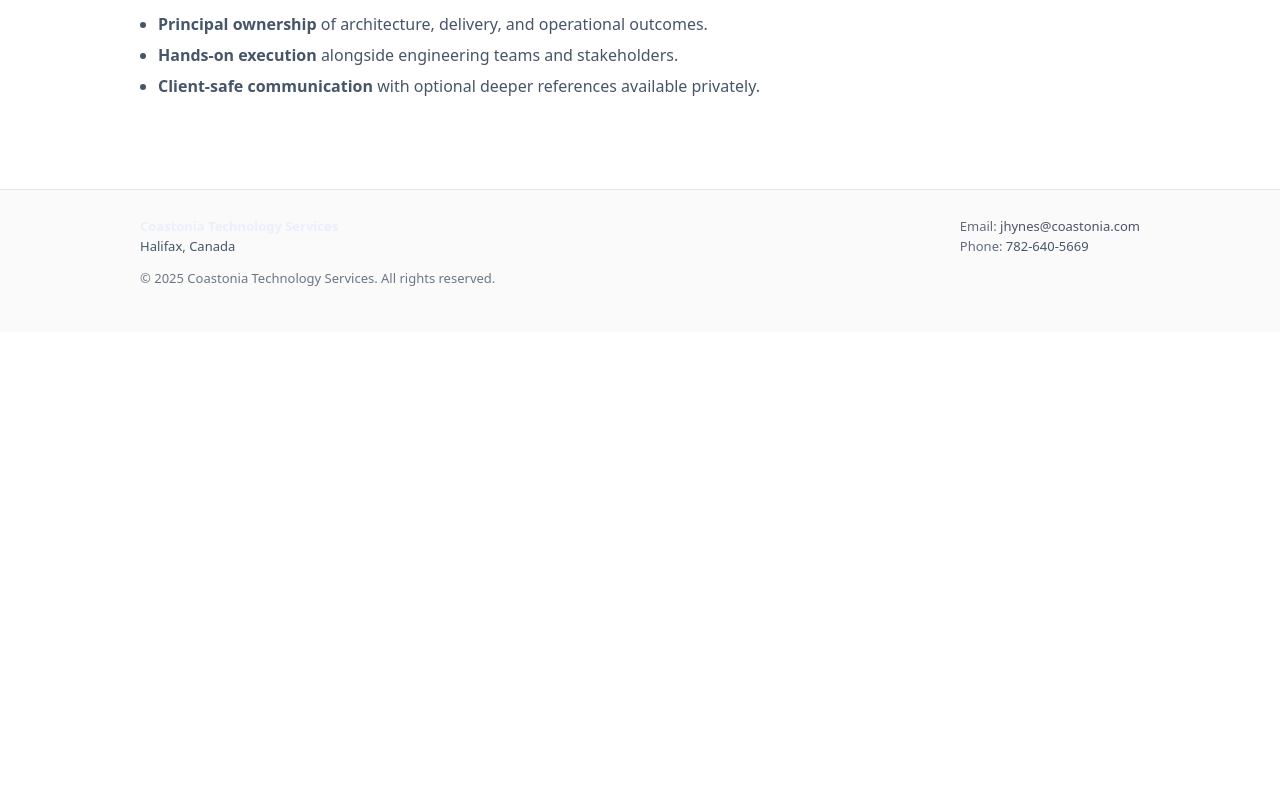
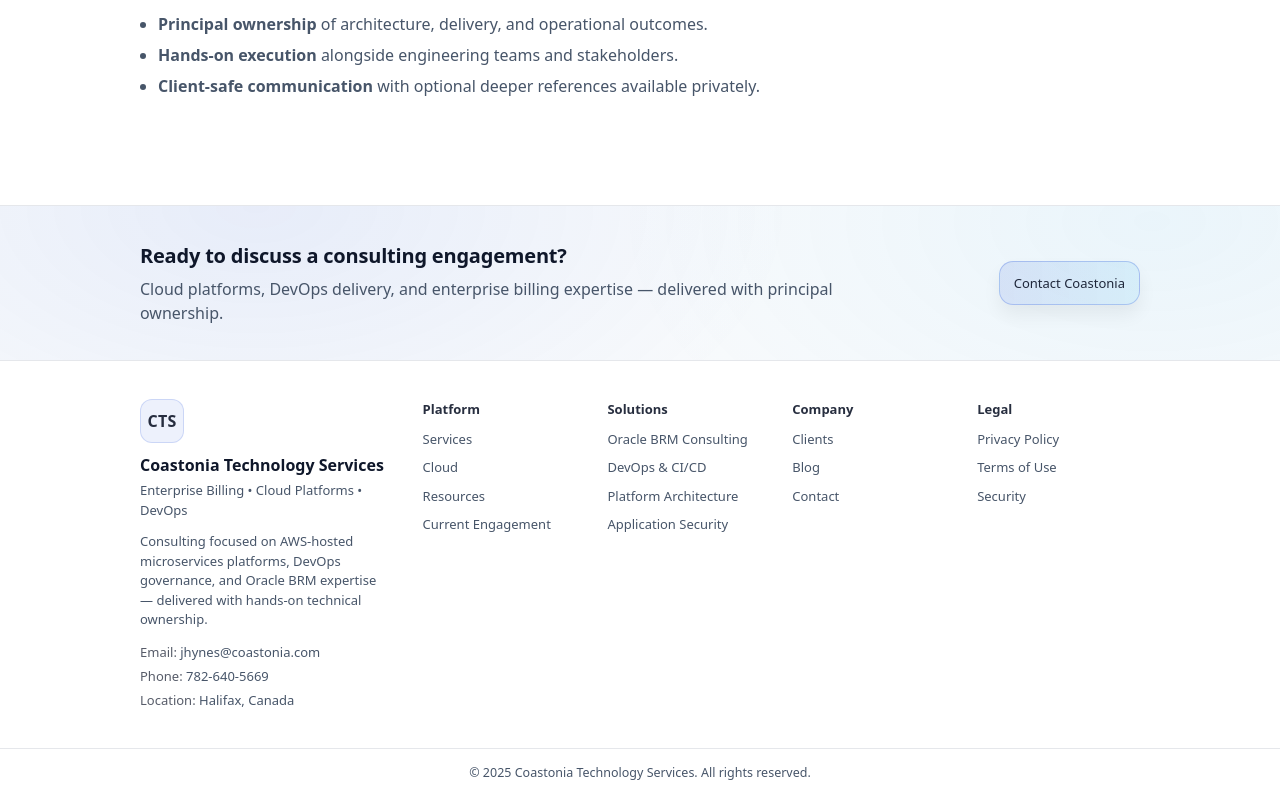
Before and after one commit to jhynes39/coastonia, a Next.js app: page / in a window 1280 px wide. Shown: the part 1506-2302 px from the top of the page. Before the commit the page ends 1838 px from the top, so only its background shows below. Built offline with nearby package versions, Linux system fonts and the light colour scheme.

Commit message:
Upgrade footer to corporate multi-column layout with CTA

```diff
--- a/app/components/Footer.tsx
+++ b/app/components/Footer.tsx
@@ -1,19 +1,97 @@
+import Link from "next/link";
+
+const year = new Date().getFullYear();
+
 export default function Footer() {
   return (
-    <footer className="footer">
-      <div className="container">
-        <div style={{display:"flex", justifyContent:"space-between", gap: "16px", flexWrap:"wrap"}}>
-          <div>
-            <strong style={{color:"rgba(232,238,252,0.92)"}}>Coastonia Technology Services</strong><br/>
-            Halifax, Canada
-          </div>
-          <div>
-            <div><span style={{opacity:0.85}}>Email:</span> <a href="mailto:jhynes@coastonia.com">jhynes@coastonia.com</a></div>
-            <div><span style={{opacity:0.85}}>Phone:</span> <a href="tel:+17826405669">782-640-5669</a></div>
+    <footer className="footerWrap">
+      <div className="footerCTA">
+        <div className="container">
+          <div className="footerCTAInner">
+            <div className="footerCTAText">
+              <h2>Ready to discuss a consulting engagement?</h2>
+              <p>
+                Cloud platforms, DevOps delivery, and enterprise billing expertise — delivered with principal ownership.
+              </p>
+            </div>
+            <div className="footerCTAButton">
+              <Link className="buttonPrimary" href="/contact">
+                Contact Coastonia
+              </Link>
+            </div>
           </div>
         </div>
-        <div style={{marginTop:"12px", opacity:0.8}}>
-          © {new Date().getFullYear()} Coastonia Technology Services. All rights reserved.
+      </div>
+
+      <div className="footerMain">
+        <div className="container">
+          <div className="footerGrid">
+            {/* Brand / Left block */}
+            <div className="footerBrand">
+              <div className="footerLogoMark">CTS</div>
+              <div>
+                <div className="footerBrandName">Coastonia Technology Services</div>
+                <div className="footerBrandTag">Enterprise Billing • Cloud Platforms • DevOps</div>
+              </div>
+
+              <div className="footerBrandBody">
+                Consulting focused on AWS-hosted microservices platforms, DevOps governance,
+                and Oracle BRM expertise — delivered with hands-on technical ownership.
+              </div>
+
+              <div className="footerContact">
+                <div>
+                  <span>Email:</span>{" "}
+                  <a href="mailto:jhynes@coastonia.com">jhynes@coastonia.com</a>
+                </div>
+                <div>
+                  <span>Phone:</span>{" "}
+                  <a href="tel:+17826405669">782-640-5669</a>
+                </div>
+                <div>
+                  <span>Location:</span> Halifax, Canada
+                </div>
+              </div>
+            </div>
+
+            {/* Link columns */}
+            <div className="footerCol">
+              <div className="footerColTitle">Platform</div>
+              <Link href="/services">Services</Link>
+              <Link href="/cloud">Cloud</Link>
+              <Link href="/resources">Resources</Link>
+              <Link href="/current-engagement">Current Engagement</Link>
+            </div>
+
+            <div className="footerCol">
+              <div className="footerColTitle">Solutions</div>
+              <Link href="/services">Oracle BRM Consulting</Link>
+              <Link href="/services">DevOps & CI/CD</Link>
+              <Link href="/services">Platform Architecture</Link>
+              <Link href="/services">Application Security</Link>
+            </div>
+
+            <div className="footerCol">
+              <div className="footerColTitle">Company</div>
+              <Link href="/#clients">Clients</Link>
+              <Link href="/resources">Blog</Link>
+              <Link href="/contact">Contact</Link>
+            </div>
+
+            <div className="footerCol">
+              <div className="footerColTitle">Legal</div>
+              {/* These can become real pages later */}
+              <a href="#" onClick={(e) => e.preventDefault()}>Privacy Policy</a>
+              <a href="#" onClick={(e) => e.preventDefault()}>Terms of Use</a>
+              <a href="#" onClick={(e) => e.preventDefault()}>Security</a>
+            </div>
+          </div>
+        </div>
+      </div>
+
+      <div className="footerBottom">
+        <div className="container footerBottomInner">
+          <div>© {year} Coastonia Technology Services. All rights reserved.</div>
         </div>
       </div>
     </footer>
--- a/app/globals.css
+++ b/app/globals.css
@@ -211,14 +211,6 @@
   background: rgba(255,255,255,0.03);
 }
 
-.footer {
- border-top: 1px solid var(--border);
-  padding: 26px 0 44px 0;
-  margin-top: 40px;
-  color: var(--muted);
-  font-size: 13px;
-  background: #fafafa;
-}
 
 .hero {
   padding: 54px 0 18px 0;
@@ -370,3 +362,136 @@
   .brand span { font-size: 12px; }
 }
 }
+
+/* ---------- Footer (Optimi-style layout, corporate clean) ---------- */
+.footerWrap {
+  margin-top: 56px;
+}
+
+.footerCTA {
+  background: radial-gradient(900px 500px at 20% 0%, rgba(29, 78, 216, 0.08), transparent 60%),
+              radial-gradient(900px 500px at 90% 10%, rgba(14, 165, 233, 0.06), transparent 60%),
+              #f8fafc;
+  border-top: 1px solid var(--border);
+  border-bottom: 1px solid var(--border);
+  padding: 34px 0;
+}
+
+.footerCTAInner {
+  display: flex;
+  align-items: center;
+  justify-content: space-between;
+  gap: 18px;
+  flex-wrap: wrap;
+}
+
+.footerCTAText h2 {
+  font-size: 20px;
+  margin: 0 0 6px 0;
+  letter-spacing: -0.01em;
+}
+
+.footerCTAText p {
+  margin: 0;
+  max-width: 80ch;
+  color: var(--muted);
+}
+
+.footerMain {
+  background: #ffffff;
+  padding: 38px 0;
+}
+
+.footerGrid {
+  display: grid;
+  gap: 22px;
+  align-items: start;
+}
+
+@media (min-width: 920px) {
+  .footerGrid {
+    grid-template-columns: 1.6fr 1fr 1fr 1fr 1fr; /* brand + 4 cols */
+  }
+}
+
+.footerBrand {
+  padding-right: 10px;
+}
+
+.footerLogoMark {
+  width: 44px;
+  height: 44px;
+  border-radius: 12px;
+  display: grid;
+  place-items: center;
+  font-weight: 700;
+  letter-spacing: 0.02em;
+  color: rgba(15, 23, 42, 0.9);
+  background: rgba(29, 78, 216, 0.08);
+  border: 1px solid rgba(29, 78, 216, 0.16);
+  margin-bottom: 10px;
+}
+
+.footerBrandName {
+  font-weight: 700;
+}
+
+.footerBrandTag {
+  font-size: 13px;
+  color: var(--muted);
+  margin-top: 2px;
+}
+
+.footerBrandBody {
+  margin-top: 12px;
+  color: var(--muted);
+  font-size: 13px;
+  line-height: 1.5;
+  max-width: 60ch;
+}
+
+.footerContact {
+  margin-top: 12px;
+  font-size: 13px;
+  color: var(--muted);
+  display: grid;
+  gap: 4px;
+}
+
+.footerContact span {
+  color: rgba(15, 23, 42, 0.7);
+}
+
+.footerCol {
+  display: grid;
+  gap: 8px;
+  font-size: 13px;
+}
+
+.footerColTitle {
+  font-weight: 700;
+  color: rgba(15, 23, 42, 0.9);
+  margin-bottom: 2px;
+}
+
+.footerCol a {
+  color: var(--muted);
+}
+
+.footerCol a:hover {
+  color: var(--brand);
+}
+
+.footerBottom {
+  border-top: 1px solid var(--border);
+  background: #ffffff;
+  padding: 14px 0;
+  color: var(--muted);
+  font-size: 12.5px;
+}
+
+.footerBottomInner {
+  display: flex;
+  justify-content: center;
+  text-align: center;
+}
```
